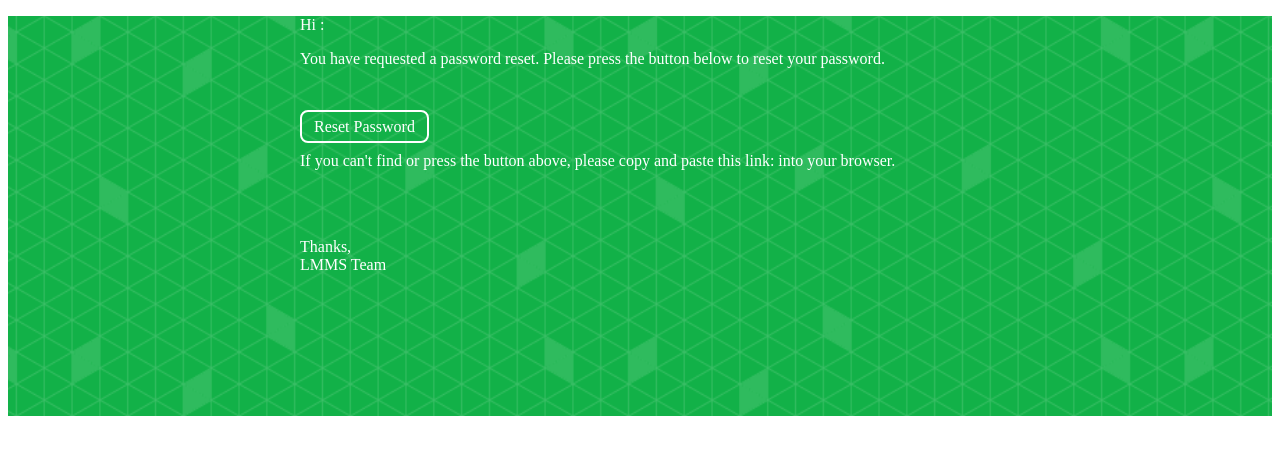
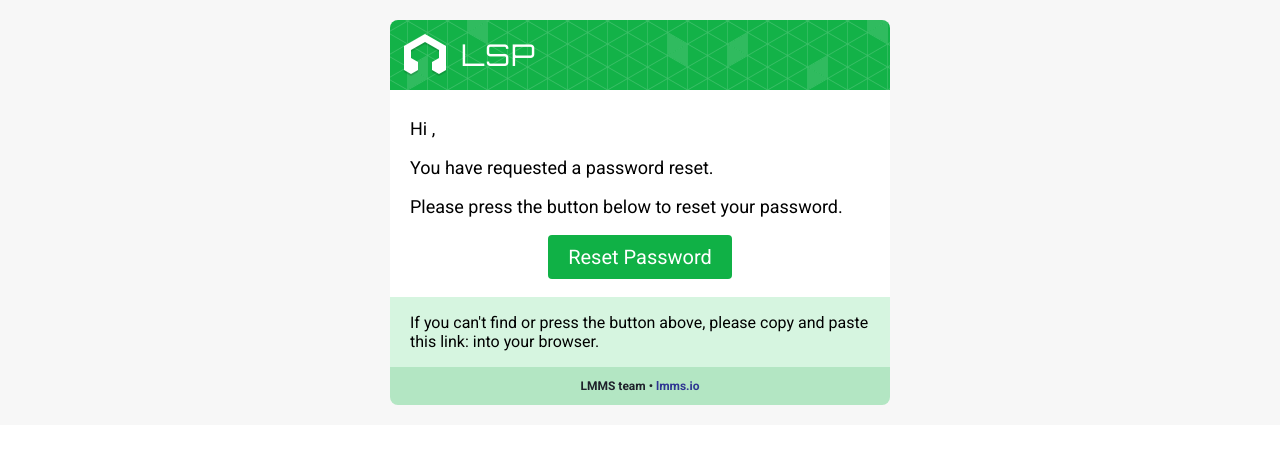
Before and after one commit to LMMS/lmms.io, a Symfony app: template templates/email-template.twig in a window 1280 px wide. Shown: the top 455 px of the page. Run offline with Twig, Linux system fonts and the light colour scheme; the template is opened without the code that fills it, so the values that code supplies are empty; some libraries are stand-ins or nearby versions.

Commit message:
Update the design of the email

```diff
--- a/templates/email-template.twig
+++ b/templates/email-template.twig
@@ -1,43 +1,90 @@
-<!DOCTYPE HTML>
+<!DOCTYPE html PUBLIC "-//W3C//DTD XHTML 1.0 Transitional//EN" "http://www.w3.org/TR/xhtml1/DTD/xhtml1-transitional.dtd">
 <html lang="{{locale}}">
   <head>
     <meta charset="utf-8">
-        <meta http-equiv="X-UA-Compatible" content="IE=edge">
+    <meta http-equiv="Content-Type" content="text/html; charset=UTF-8"/>
+    <meta name="format-detection" content="telephone=no">
+    <meta name="viewport" content="width=device-width; initial-scale=1.0; maximum-scale=1.0; user-scalable=no;">
+    <meta http-equiv="X-UA-Compatible" content="IE=9; IE=8; IE=7; IE=EDGE" />
     <meta name="viewport" content="width=device-width, initial-scale=1">
     <title>LMMS | LMMS Sharing Platform</title>
+    <meta name="description" content="LMMS is a free, open source, multiplatform digital audio workstation.">
+    {{ head|raw }}
+    <style type="text/css">
+      @import url('https://fonts.googleapis.com/css?family=Orbitron|Roboto:400,700&display=swap');
+      /* Resets for email clients */
+      #outlook a { padding:0; }
+      body{ width:100% !important; -webkit-text; size-adjust:100%; -ms-text-size-adjust:100%; margin:0; padding:0; }
+      .ReadMsgBody { width: 100%; }
+      .ExternalClass {width:100%;}
+      .backgroundTable {margin:0 auto; padding:0; width:100%;!important;}
+      table td {border-collapse: collapse;}
+      .ExternalClass * {line-height: 115%;}
 
-        <meta name="description" content="LMMS is a free, open source, multiplatform digital audio workstation.">
-        <link rel="icon" type="image/png" href="/img/logo_sm.png">
-        {{ head|raw }}
+      @media screen and (max-width: 520px){
+        *[class="center"] {text-align:center !important; width:100% !important; height:auto !important;}
+        /* 100percent width section with 20px padding left & right */
+        *[class="100padlr"] {width:100% !important; padding:0 10px 0 10px;}
+      }
+      .btn:hover {background-color: #0ed851 !important;}
+
+    </style>
   </head>
-    <body role="document">
-        <style>
-        .btn:hover {
-            color: #706d6d !important;
-            background-color: #fff !important;
-        }
-        </style>
-        <div style="color: #fff;background: url('https://lmms.io/img/hexagon.png'),#10b146;background-position: right bottom,0px -50px;background-size: auto 80%, auto;background-repeat: repeat;min-height: 50vh;">
-            <div style="padding-right: 15px;padding-left: 15px;margin-right: auto;margin-left: auto;width: 680px;">
-                <p>Hi {{ name }}:</p>
+  <body role="document" style="padding:0; margin:0">
+  <table border="0" cellpadding="0" cellspacing="0" bgcolor="#f7f7f7" style="margin: 0; padding: 20px 0; background: #f7f7f7;" width="100%">
+    <tr>
+      <td align="center" valign="top">
+        <table width="500px" cellspacing="0" cellpadding="0" bgcolor="#f7f7f7" class="100padlr">
+          <tr>
+            <td bgcolor="#10b146" style="color:#fff; margin:0; width:100%; background:url('https://lmms.io/img/hexagon.png'),#10b146; background-position:left bottom,0px -50px; background-repeat:repeat; border-radius:8px 8px 0 0;">
+              <table>
+                <tr>
+                  <td><img src="https://lmms.io/img/clear-lmms-logo-64@2.png" alt="Logo" style="width:64px;"></td>
+                  <td style="font-family: 'Orbitron', Verdana, sans-serif; font-size: 30px; letter-spacing: 1px; line-height: 64px;"><font face="'Orbitron', Verdana, sans-serif">LSP</font></td>
+                </tr>
+              </table>
+            </td>
+          </tr>
+          <tr>
+            <td bgcolor="#ffffff" style="font-family: 'Roboto', Verdana, sans-serif; font-size: 18px; padding: 10px 20px 0px 20px;">
+              <font face="'Roboto', Verdana, sans-serif">
+                <p>Hi {{ name }},</p>
                 {% if register %}
-                Welcome to LMMS Sharing Platform! Please press the button below to verify your email address and complete your registration.
+                <p>Welcome to LMMS Sharing Platform! </p>
+                <p>Please press the button below to verify your email address and complete your registration.</p>
                 {% else %}
-                You have requested a password reset. Please press the button below to reset your password.
+                <p>You have requested a password reset.</p>
+                <p>Please press the button below to reset your password.</p>
                 {% endif %}
-                <p>&nbsp;</p>
-                <a href="{{ link | raw }}" class="btn" style="cursor: pointer;padding: 6px 12px;background: none;border: 2px solid #fff;color: #fff;border-radius: 8px;transition: all .15s linear;text-decoration: none;">
+                <p class="center" style="text-align:center; padding: 10px 0;">
+                  <a href="{{ link | raw }}" class="btn" style="cursor: pointer; padding: 10px 20px; margin: 0 auto; background: #10b146;color: #fff;border-radius: 4px; font-size: 20px; text-decoration: none;">
                   {% if register %}
                   Verify Now
                   {% else %}
                   Reset Password
                   {% endif %}
                   </a>
-                <p>If you can't find or press the button above, please copy and paste this link: <code>{{ link | raw}}</code> into your browser.</p>
-                <br><br>
-                <p>Thanks,<br>
-                    LMMS Team</p>
-            </div>
-        </div>
+                </p>
+              </font>
+            </td>
+          </tr>
+          <tr>
+            <td bgcolor="#d6f5e0" style="font-family: 'Roboto', Verdana, sans-serif; font-size: 20px; padding: 0 20px;">
+              <font face="'Roboto', Verdana, sans-serif">
+                <p style="font-size: 16px;">If you can't find or press the button above, please copy and paste this link: <code>{{ link | raw }}</code> into your browser.</p>
+              </font>
+            </td>
+          </tr>
+          <tr>
+            <td bgcolor="#b3e6c3" style="font-size: 12px; text-align:center;font-weight: bold; border-radius:0 0 8px 8px; color: #1f212b">
+              <font face="'Roboto', Verdana, sans-serif">
+                <p>LMMS team • <a style="color:#2e3592; text-decoration:none;" href="https://lmms.io">lmms.io</a></p>
+              </font>
+            </td>
+          </tr>
+        </table>
+      </td>
+    </tr>
+  </table>
   </body>
 </html>
```
Also changed, not shown: public/img/clear-lmms-logo-64@2.png (added). Lines whose indentation alone changed are shown as unchanged.
